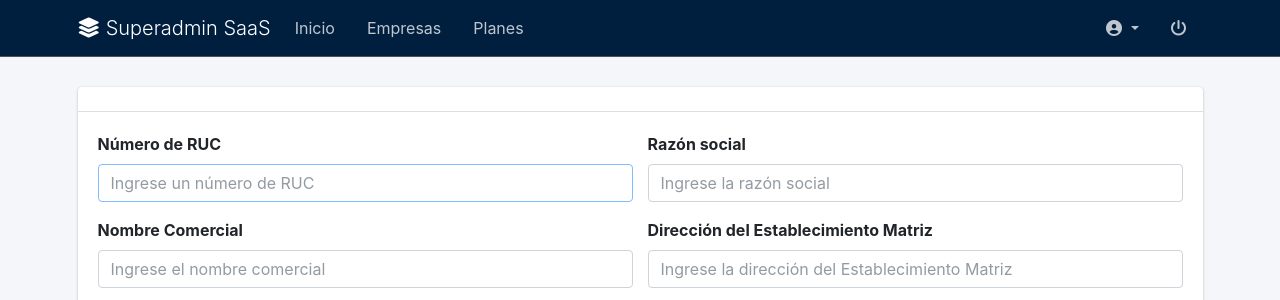
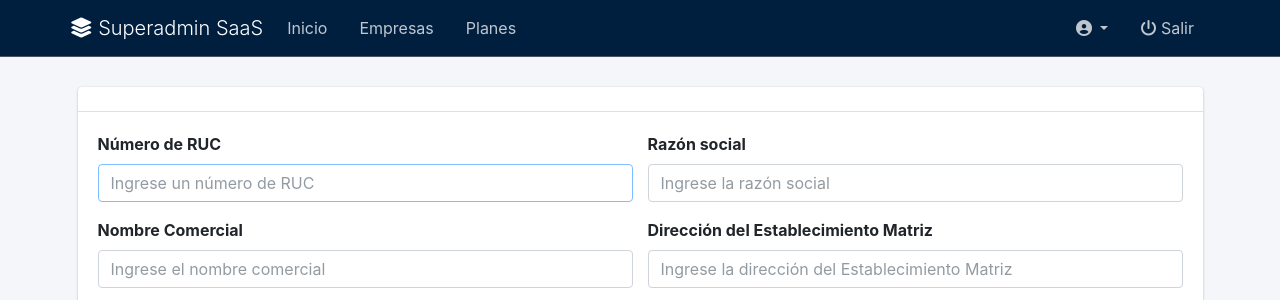
Before and after one commit to Yeyo2103/devfactura, a Django app: template core/tenancy/templates/superadmin/company_form.html in a window 1280 px wide. Shown: the top 300 px of the page. Run offline with Django 5.2, Linux system fonts and the light colour scheme; the template is opened without the code that fills it: values that come from a table or form of the project are taken from there, others are empty; parts of the project's set-up code (start-up, migrations or seed data) failed here and were passed over; some libraries are stand-ins or nearby versions.

Commit message:
Superadmin: navbar simple (navbar-expand + ml-auto), usuario+salir fijados a la derecha

```diff
--- a/core/tenancy/templates/superadmin/base.html
+++ b/core/tenancy/templates/superadmin/base.html
@@ -4,23 +4,18 @@
 {% block body %}
 <body class="hold-transition layout-top-nav">
 <div class="wrapper">
-    <nav class="main-header navbar navbar-expand-md navbar-dark navbar-navy">
+    <nav class="main-header navbar navbar-expand navbar-dark navbar-navy">
         <div class="container">
             <a href="{% url 'superadmin_dashboard' %}" class="navbar-brand">
                 <i class="fas fa-layer-group"></i>
                 <span class="brand-text font-weight-light">Superadmin SaaS</span>
             </a>
-            <button class="navbar-toggler order-1" type="button" data-toggle="collapse" data-target="#navbarCollapse">
-                <span class="navbar-toggler-icon"></span>
-            </button>
-            <div class="collapse navbar-collapse order-3" id="navbarCollapse">
-                <ul class="navbar-nav">
-                    <li class="nav-item"><a href="{% url 'superadmin_dashboard' %}" class="nav-link">Inicio</a></li>
-                    <li class="nav-item"><a href="{% url 'superadmin_company_list' %}" class="nav-link">Empresas</a></li>
-                    <li class="nav-item"><a href="{% url 'superadmin_plan_list' %}" class="nav-link">Planes</a></li>
-                </ul>
-            </div>
-            <ul class="navbar-nav order-1 order-md-3 navbar-no-expand ml-auto">
+            <ul class="navbar-nav">
+                <li class="nav-item"><a href="{% url 'superadmin_dashboard' %}" class="nav-link">Inicio</a></li>
+                <li class="nav-item"><a href="{% url 'superadmin_company_list' %}" class="nav-link">Empresas</a></li>
+                <li class="nav-item"><a href="{% url 'superadmin_plan_list' %}" class="nav-link">Planes</a></li>
+            </ul>
+            <ul class="navbar-nav ml-auto">
                 <li class="nav-item dropdown">
                     <a class="nav-link dropdown-toggle" data-toggle="dropdown" href="#" role="button" aria-haspopup="true" aria-expanded="false">
                         <i class="fas fa-user-circle"></i>
@@ -32,7 +27,7 @@
                     </div>
                 </li>
                 <li class="nav-item">
-                    <a class="nav-link btnLogout" href="{% url 'logout' %}" title="Cerrar sesión"><i class="fas fa-power-off"></i></a>
+                    <a class="nav-link btnLogout" href="{% url 'logout' %}" title="Cerrar sesión"><i class="fas fa-power-off"></i> <span class="d-none d-md-inline">Salir</span></a>
                 </li>
             </ul>
         </div>
```
